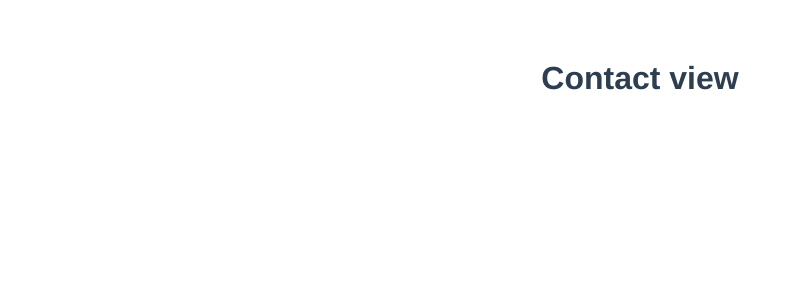
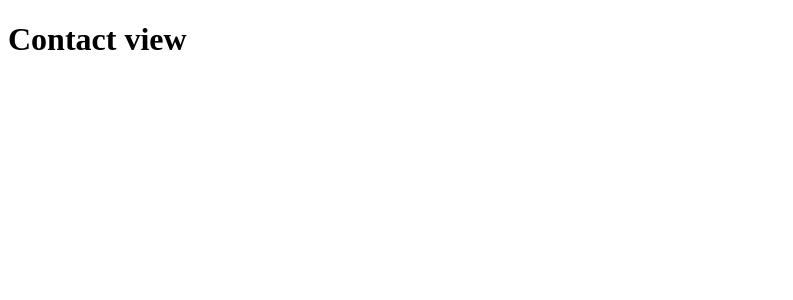
Before and after one commit to michalzagrodzki/Simple-Vue-App, a Vue app: page /contact in a window 1280 px wide. Shown: the top 300 px of the page, without its empty margins (0-793 px from the left). Built offline with nearby package versions, Linux system fonts and the light colour scheme.

Commit message:
Remove some styles and comments

```diff
--- a/src/App.vue
+++ b/src/App.vue
@@ -5,19 +5,7 @@
 </template>
 
 <script>
-
 export default {
   name: 'app'
 }
 </script>
-
-<style lang="scss">
-#app {
-  font-family: 'Avenir', Helvetica, Arial, sans-serif;
-  -webkit-font-smoothing: antialiased;
-  -moz-osx-font-smoothing: grayscale;
-  text-align: center;
-  color: #2c3e50;
-  margin-top: 60px;
-}
-</style>
--- a/src/components/Contact.vue
+++ b/src/components/Contact.vue
@@ -10,7 +10,6 @@
 }
 </script>
 
-<!-- Add "scoped" attribute to limit CSS to this component only -->
 <style scoped lang="scss">
 h3 {
   margin: 40px 0 0;
--- a/src/components/Item.vue
+++ b/src/components/Item.vue
@@ -10,7 +10,6 @@
 }
 </script>
 
-<!-- Add "scoped" attribute to limit CSS to this component only -->
 <style scoped lang="scss">
 h3 {
   margin: 40px 0 0;
--- a/src/components/Main.vue
+++ b/src/components/Main.vue
@@ -10,7 +10,6 @@
 }
 </script>
 
-<!-- Add "scoped" attribute to limit CSS to this component only -->
 <style scoped lang="scss">
 h3 {
   margin: 40px 0 0;
--- a/src/components/Portfolio.vue
+++ b/src/components/Portfolio.vue
@@ -10,7 +10,6 @@
 }
 </script>
 
-<!-- Add "scoped" attribute to limit CSS to this component only -->
 <style scoped lang="scss">
 h3 {
   margin: 40px 0 0;
```
